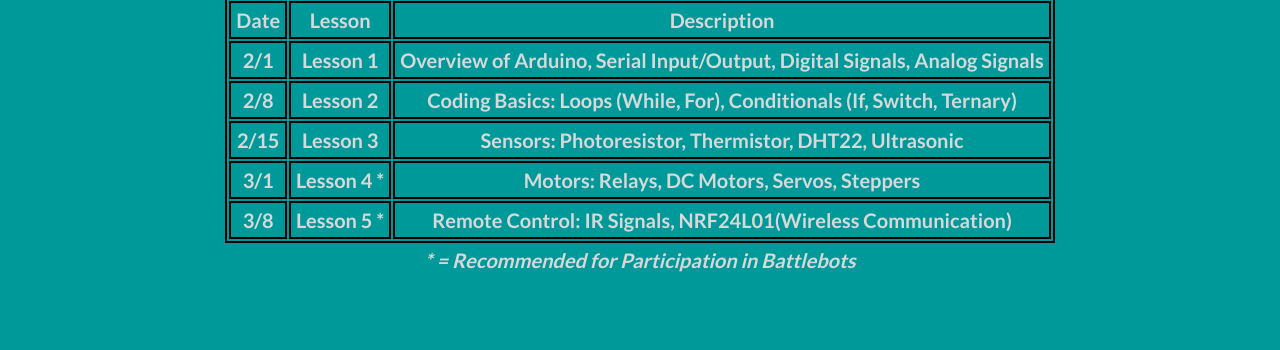
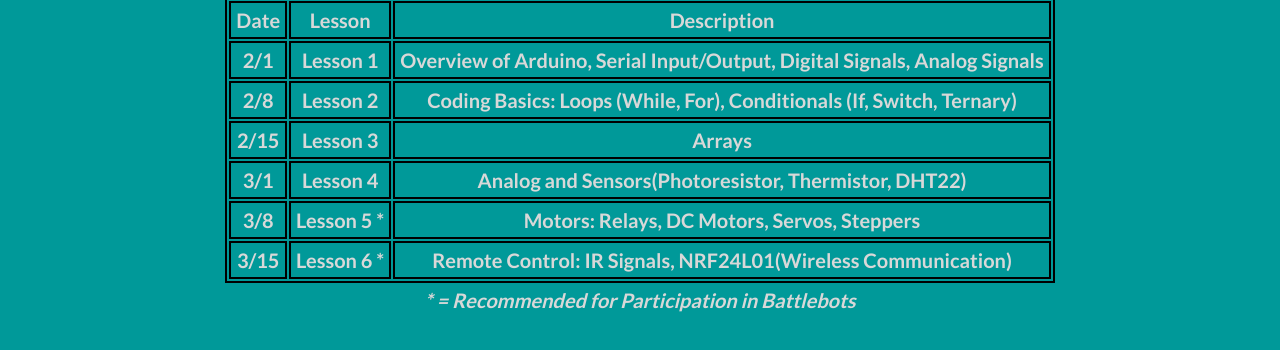
Before and after one commit to RoboticsUSF/RoboticsUSF.github.io, a plain HTML site: page ard101.html in a window 1280 px wide. Shown: the part 670-1020 px from the top of the page. Before the commit the page ends 985 px from the top, so only its background shows below. Drawn offline with Linux system fonts and the light colour scheme.

Commit message:
Update ard101.html

```diff
--- a/ard101.html
+++ b/ard101.html
@@ -49,16 +49,21 @@
         <tr>
           <th>2/15</th>
           <th>Lesson 3</th>
-          <th>Sensors: Photoresistor, Thermistor, DHT22, Ultrasonic</th>
+          <th>Arrays</th>
         </tr>
         <tr>
           <th>3/1</th>
-          <th>Lesson 4 *</th>
-          <th>Motors: Relays, DC Motors, Servos, Steppers</th>
+          <th>Lesson 4</th>
+          <th>Analog and Sensors(Photoresistor, Thermistor, DHT22)</th>
         </tr>
         <tr>
           <th>3/8</th>
           <th>Lesson 5 *</th>
+          <th>Motors: Relays, DC Motors, Servos, Steppers</th>
+        </tr>
+        <tr>
+          <th>3/15</th>
+          <th>Lesson 6 *</th>
           <th>Remote Control: IR Signals, NRF24L01(Wireless Communication)</th>
         </tr>
         <!--<tr>
```
